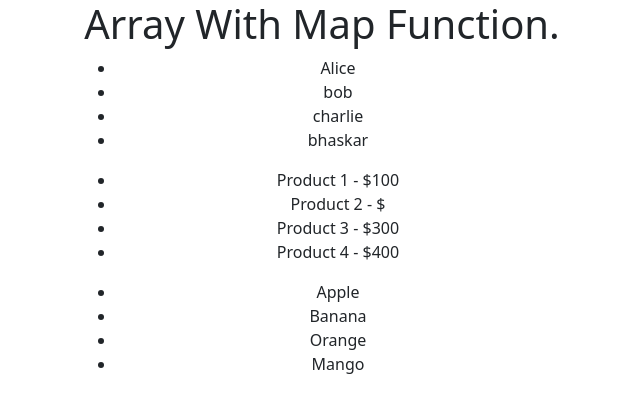
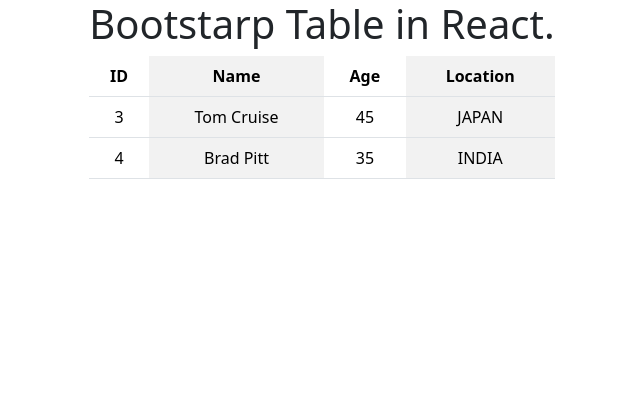
Before and after one commit to AKSHAY0128W/React, a React (Create React App) app: page / in a window 1280 px wide. Shown: the top 412 px of the page, without its empty margins (318-958 px from the left). Built offline with nearby package versions, Linux system fonts and the light colour scheme.

Commit message:
Learn Bootstrap Table in react

```diff
--- a/src/App.js
+++ b/src/App.js
@@ -1,72 +1,72 @@
 import React from 'react';
 import './App.css';
-
+import Table from 'react-bootstrap/Table';
 function App() {
 
-  // Example 1
-  const names = ["Alice", "bob", "charlie", "bhaskar"]
-
-
-  // Example 2
-
-  const products = [
+  const tableData = [
     {
       id: 1,
-      name: "Product 1",
-      price: 100
+      name: 'John Doe',
+      age: 25,
+      location: 'USA'
     },
     {
       id: 2,
-      name: "Product 2",
-      rice: 200
+      name: 'Jane Doe',
+      age: 25,
+      location: 'UK'
     },
     {
       id: 3,
-      name: "Product 3",
-      price: 300
+      name: 'Tom Cruise',
+      age: 45,
+      location: 'JAPAN'
     },
     {
       id: 4,
-      name: "Product 4",
-      price: 400
+      name: 'Brad Pitt',
+      age: 35,
+      location: 'INDIA'
+    },
+    {
+      id: 5,
+      name: 'Angelina Jolie',
+      age: 30,
+      location: 'FRANCE'
     }
   ]
-
-  // Example 3 return map function
-
-  const fruits = ["Apple", "Banana", "Orange", "Mango"]
-
-  const fruitsItems = fruits.map((fruit, index) => <li key={index}>{fruit}</li>)
 
   return (
     <>
       <div className="App">
-        <h1>Array With Map Function.</h1>
+        <h1>Bootstarp Table in React.</h1>
+        <div>
+          <Table striped="columns" responsive>
+            <thead>
+              <tr>
+                <th>ID</th>
+                <th>Name</th>
+                <th>Age</th>
+                <th>Location</th>
+              </tr>
+            </thead>
+            <tbody>
+              {
+                tableData.map((data) => (
+                  data.age > 30 ?
 
-        {/* Example 1 Array */}
-
-        <ul>
-          {
-            names.map((name, index) => (
-              <li key={index}>{name}</li>
-            ))
-          }
-        </ul>
-
-
-        {/* Example 2 Array Of Objects */}
-
-        <ul>
-          {
-            products.map((product) => (
-              <li key={product.id}>{product.name} - ${product.price}</li>
-            ))
-          }
-        </ul>
-
-
-        {/* Example 3 return map function */}
-        <ul>{fruitsItems}</ul>
+                    <tr key={data.id}>
+                      <td>{data.id}</td>
+                      <td>{data.name}</td>
+                      <td>{data.age}</td>
+                      <td>{data.location}</td>
+                    </tr>
+                    : null
+                ))
+              }
+            </tbody>
+          </Table>
+        </div>
       </div>
     </>
   );
```
